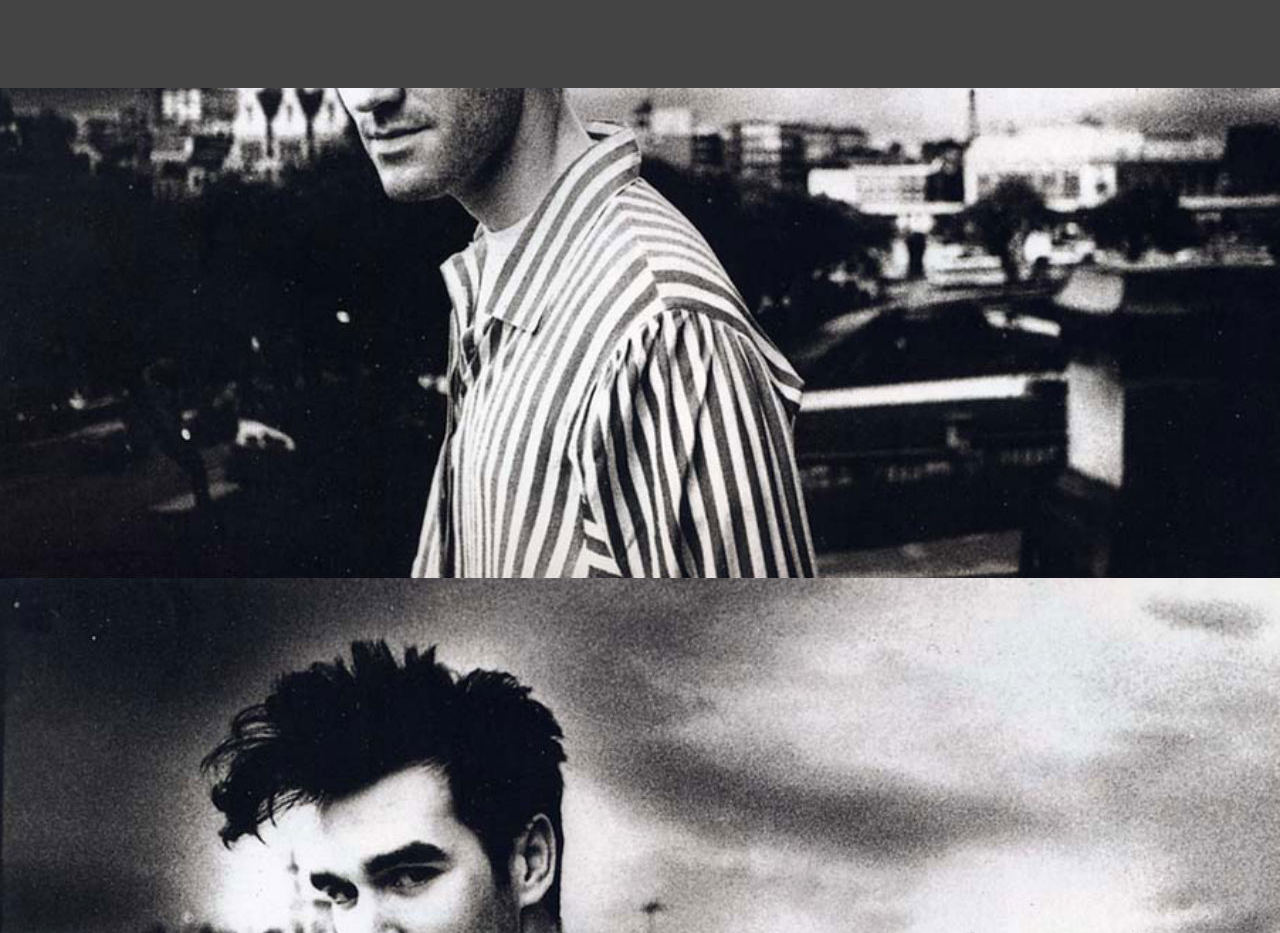
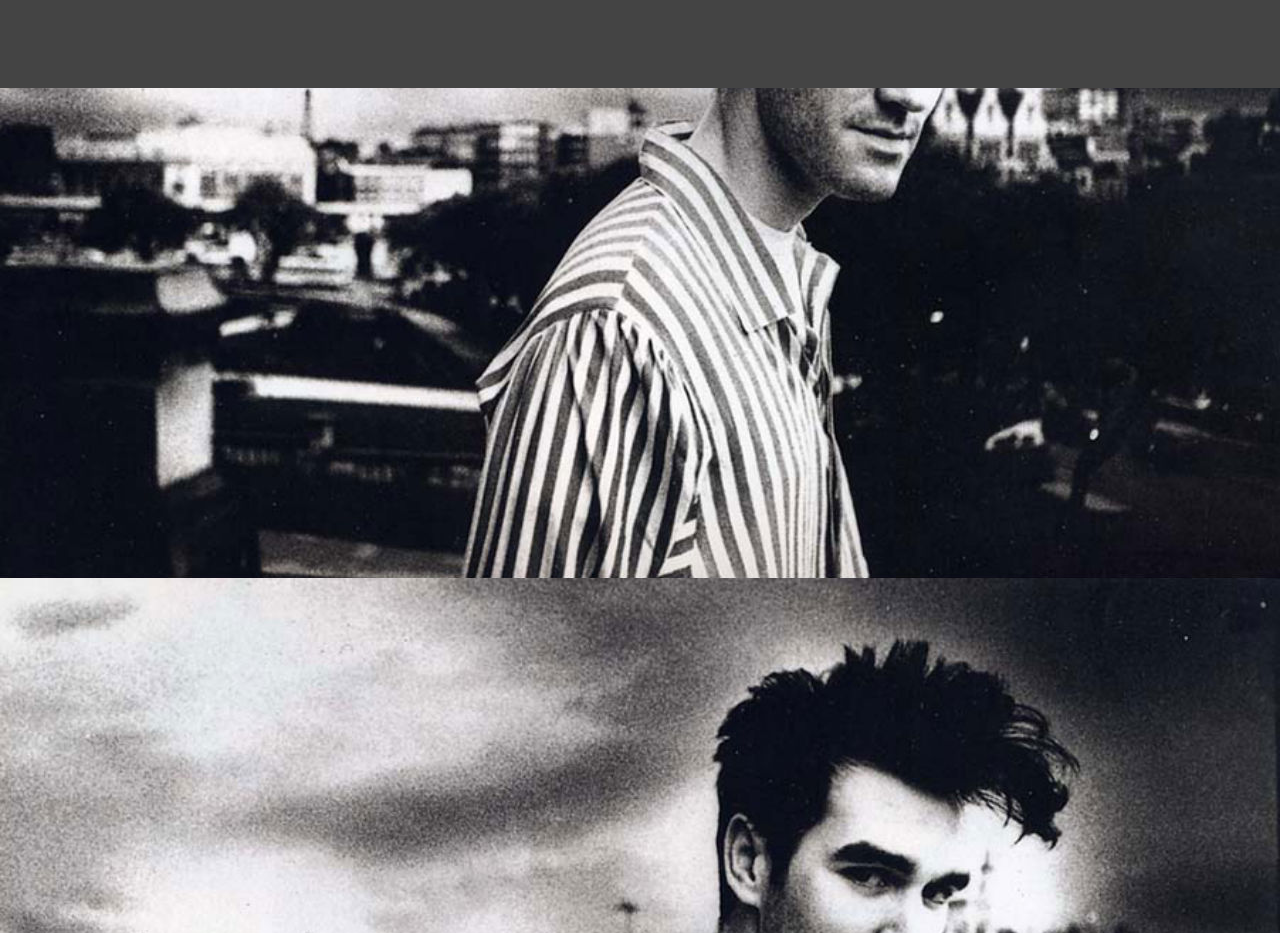
Before and after one commit to ahoef/morrissey-trivia-game, a plain HTML site: page index.html in a window 1280 px wide. Shown: the part 2312-3245 px from the top of the page. Drawn offline with Linux system fonts and the light colour scheme.

Commit message:
new image

```diff
--- a/style.css
+++ b/style.css
@@ -95,6 +95,7 @@ a {
 }
 
 #slide-5 {
-  background: url(images/cityscape.jpg);
+  background: url(images/cityscape_reflect.jpg);
+  background-size: cover;
   height: 845px;
 }
```
Also changed, not shown: images/cityscape_reflect.jpg (added).
